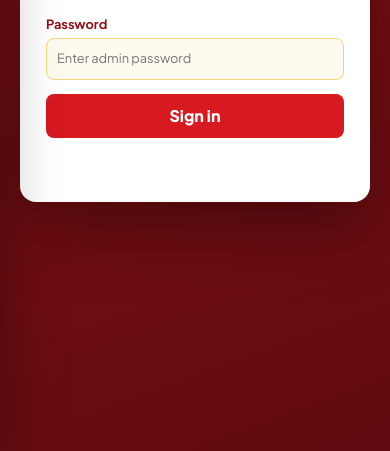
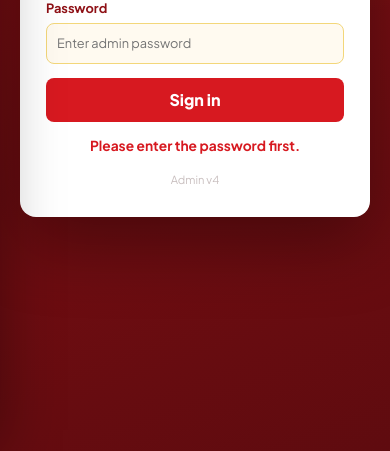
Before and after one commit to pocoocoploco/basanamura-catering, a website: page public/admin.html in a window 390 px wide. Both pictures are taken after a click on the button "Sign in". Shown: the part 393-844 px from the top of the page. Drawn offline with Linux system fonts and the light colour scheme; no server answers.

Commit message:
Make admin failures visible; broaden browser compatibility
- Empty password now says "Please enter the password first" instead of
  silently doing nothing
- A plain-JS watchdog reports when admin.js fails to load or crashes
  (old browser, stale cache) instead of leaving a dead page; script
  errors surface on the login card
- Remove optional chaining and nullish coalescing from admin.js and
  app.js so older mobile browsers can parse them
- "Admin v4" stamp on the login card to diagnose stale caches at a
  glance; script cache-bust bumped

Co-Authored-By: Claude Fable 5 <noreply@anthropic.com>

```diff
--- a/public/admin.html
+++ b/public/admin.html
@@ -64,6 +64,7 @@
       }
       .login-card h1 { margin: 0; font-size: 1.3rem; color: var(--deep-red); }
       .login-card .sub { margin: -10px 0 4px; color: var(--muted); font-size: 0.9rem; }
+      .login-card .ver { margin: 0; color: #c9bfbf; font-size: 0.7rem; }
       .login-card label { width: 100%; text-align: left; }
       .login-card button { width: 100%; }
 
@@ -268,6 +269,7 @@
         </label>
         <button id="unlockBtn" type="button">Sign in</button>
         <p class="status" id="lockStatus"></p>
+        <p class="ver">Admin v4</p>
       </div>
     </div>
 
@@ -363,6 +365,20 @@
     </div>
 
     <!-- Bump ?v= whenever admin.js changes, so cached copies can never pair a stale script with fresh markup. -->
-    <script src="/admin.js?v=3"></script>
+    <script src="/admin.js?v=4"></script>
+    <script>
+      // Watchdog in plain old JavaScript: if admin.js failed to load or crashed
+      // (old browser, network error, stale cache), say so instead of a dead page.
+      setTimeout(function () {
+        if (!window.__adminReady) {
+          var status = document.getElementById("lockStatus");
+          if (status) {
+            status.textContent =
+              "The admin script could not start on this browser. Refresh the page; if it keeps happening, try Chrome, or tell the developer.";
+            status.className = "status err";
+          }
+        }
+      }, 3000);
+    </script>
   </body>
 </html>
--- a/public/admin.js
+++ b/public/admin.js
@@ -27,13 +27,15 @@ function navItemFor(saveBtn) {
 function flagUnsaved(saveBtn) {
   if (!saveBtn) return;
   saveBtn.classList.add("needs-save");
-  navItemFor(saveBtn)?.classList.add("has-unsaved");
+  const navItem = navItemFor(saveBtn);
+  if (navItem) navItem.classList.add("has-unsaved");
 }
 
 function clearUnsaved(saveBtn) {
   if (!saveBtn) return;
   saveBtn.classList.remove("needs-save");
-  navItemFor(saveBtn)?.classList.remove("has-unsaved");
+  const navItem = navItemFor(saveBtn);
+  if (navItem) navItem.classList.remove("has-unsaved");
 }
 
 // ---- View navigation (left sidebar) ----
@@ -289,8 +291,8 @@ function fillSite() {
   siteFields.forEach((field) => {
     $(`#site-${field}`).value = site[field] == null ? "" : site[field];
   });
-  $("#site-minimumPax").value = site.minimumPax ?? "";
-  $("#site-maxPax").value = site.maxPax ?? "";
+  $("#site-minimumPax").value = site.minimumPax == null ? "" : site.minimumPax;
+  $("#site-maxPax").value = site.maxPax == null ? "" : site.maxPax;
   const tagline = biVal(site.tagline);
   $("#site-tagline-en").value = tagline.en;
   $("#site-tagline-id").value = tagline.id;
@@ -388,20 +390,29 @@ function setEditingEnabled(enabled) {
   });
 }
 
+// Attach a listener only if the element exists, so one stale cached file can
+// never leave the whole page dead.
+function on(selector, eventName, handler) {
+  const element = $(selector);
+  if (element) element.addEventListener(eventName, handler);
+}
+
 // All wiring is synchronous — no network request happens before the controls
-// respond. Every lookup is null-guarded so one stale cached file can never
-// leave the whole page dead.
+// respond.
 function wireUi() {
-  $("#unlockBtn")?.addEventListener("click", () => {
+  on("#unlockBtn", "click", () => {
     const value = $("#passwordInput").value;
-    if (!value) return;
+    if (!value) {
+      setStatus($("#lockStatus"), "Please enter the password first.", false);
+      return;
+    }
     localStorage.setItem(KEY_STORE, value);
     tryUnlock();
   });
-  $("#passwordInput")?.addEventListener("keydown", (event) => {
+  on("#passwordInput", "keydown", (event) => {
     if (event.key === "Enter") $("#unlockBtn").click();
   });
-  $("#lockBtn")?.addEventListener("click", () => {
+  on("#lockBtn", "click", () => {
     localStorage.removeItem(KEY_STORE);
     $("#passwordInput").value = "";
     showLocked();
@@ -411,11 +422,11 @@ function wireUi() {
   document.querySelectorAll(".side-nav button").forEach((button) => {
     button.addEventListener("click", () => setView(button.dataset.view));
   });
-  $("#menuToggle")?.addEventListener("click", openDrawer);
-  $("#backdrop")?.addEventListener("click", closeDrawer);
+  on("#menuToggle", "click", openDrawer);
+  on("#backdrop", "click", closeDrawer);
 
-  $("#saveSite")?.addEventListener("click", () => save("site", collectSite(), $("#siteStatus"), $("#saveSite")));
-  $("#saveMenu")?.addEventListener("click", () => {
+  on("#saveSite", "click", () => save("site", collectSite(), $("#siteStatus"), $("#saveSite")));
+  on("#saveMenu", "click", () => {
     const menu = collectMenu();
     const missing = menu.findIndex((item) => !biVal(item.name).en);
     if (missing !== -1) {
@@ -424,15 +435,15 @@ function wireUi() {
     }
     save("menu", menu, $("#menuStatus"), $("#saveMenu"));
   });
-  $("#savePortfolio")?.addEventListener("click", () => save("portfolio", collectPortfolio(), $("#portfolioStatus"), $("#savePortfolio")));
+  on("#savePortfolio", "click", () => save("portfolio", collectPortfolio(), $("#portfolioStatus"), $("#savePortfolio")));
 
-  $("#addMenu")?.addEventListener("click", () => {
+  on("#addMenu", "click", () => {
     content.menu = collectMenu();
     content.menu.push({ name: "", category: "", description: "", serving: "", image: "" });
     renderMenu();
     flagUnsaved($("#saveMenu"));
   });
-  $("#addPortfolio")?.addEventListener("click", () => {
+  on("#addPortfolio", "click", () => {
     content.portfolio = collectPortfolio();
     content.portfolio.push({ event: "", pax: "", menu: "", note: "" });
     renderPortfolio();
@@ -440,9 +451,9 @@ function wireUi() {
   });
 
   // Any typing inside a section lights up that section's Save button.
-  $("#sectionSite")?.addEventListener("input", () => flagUnsaved($("#saveSite")));
-  $("#sectionMenu")?.addEventListener("input", () => flagUnsaved($("#saveMenu")));
-  $("#sectionPortfolio")?.addEventListener("input", () => flagUnsaved($("#savePortfolio")));
+  on("#sectionSite", "input", () => flagUnsaved($("#saveSite")));
+  on("#sectionMenu", "input", () => flagUnsaved($("#saveMenu")));
+  on("#sectionPortfolio", "input", () => flagUnsaved($("#savePortfolio")));
 
   const heroUpload = $("#heroUpload");
   if (heroUpload) {
@@ -451,9 +462,16 @@ function wireUi() {
       $("#heroPreview").src = url;
     }, $("#saveSite"));
   }
-  $("#site-heroImage")?.addEventListener("change", (event) => {
+  on("#site-heroImage", "change", (event) => {
     $("#heroPreview").src = event.target.value;
   });
+
+  // Surface any unexpected script error on the login card instead of failing
+  // silently, and tell the load watchdog in admin.html that we are alive.
+  window.addEventListener("error", (event) => {
+    setStatus($("#lockStatus"), `Something went wrong: ${event.message || "script error"}. Refresh the page.`, false);
+  });
+  window.__adminReady = true;
 }
 
 async function init() {
```
Also changed, not shown: public/app.js (+7 -2 lines).
